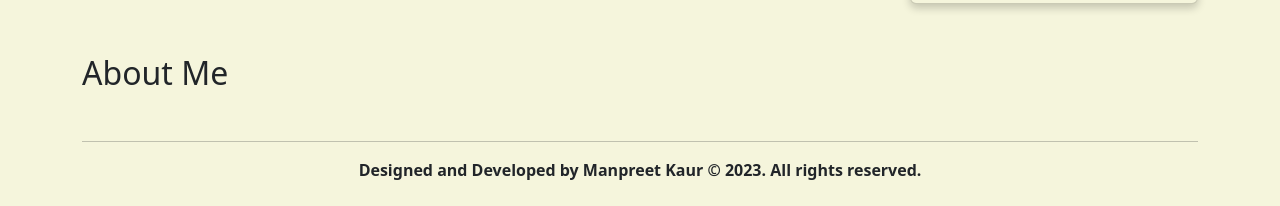
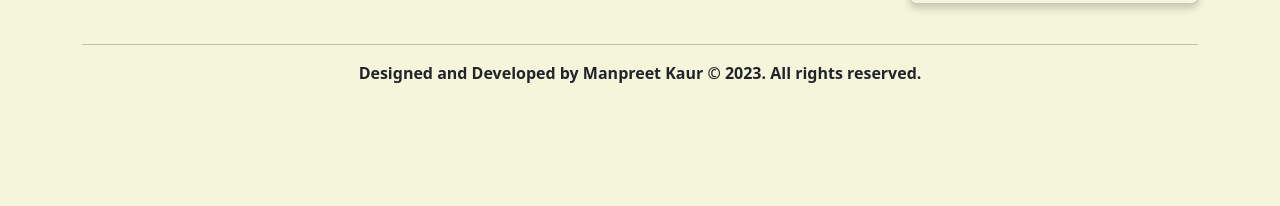
Before and after one commit to saraomanpreet/project-5, a plain HTML site: page index.html in a window 1280 px wide. Shown: the part 792-998 px from the top of the page. After the commit the page ends 901 px from the top, so only its background shows below. Drawn offline with nearby package versions, Linux system fonts and the light colour scheme.

Commit message:
Update index.html

```diff
--- a/index.html
+++ b/index.html
@@ -107,13 +107,7 @@
             </div>
           </div>
 
-        <div class="row">
-          <div class="col">
-            <div class="ani">
-            <h2 class="abt">About Me</h2>
-          </div>
-        </div>
-        </div>
+
      </main>
 
 
```
